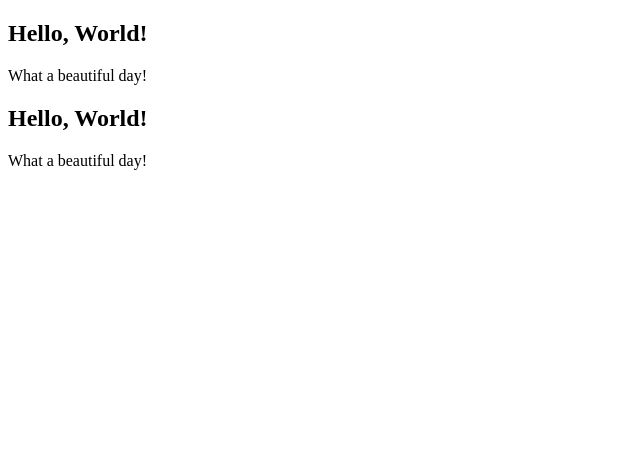
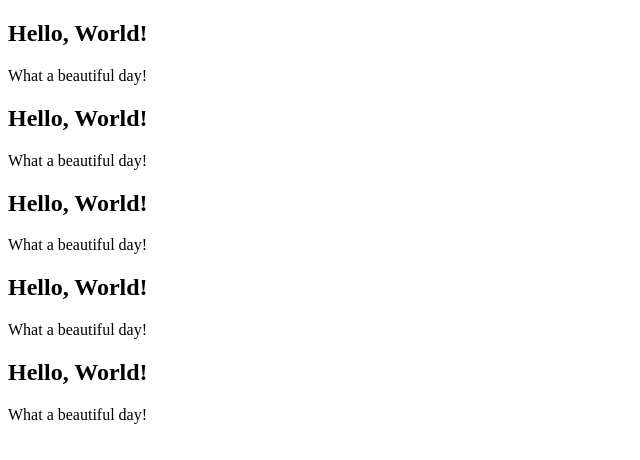
Before and after one commit to hsrvms/develhope-exercises, a React (Vite) app in the folder React/: page / in a window 1280 px wide. Shown: the top 460 px of the page, without its empty margins (0-640 px from the left). Built offline with nearby package versions, Linux system fonts and the light colour scheme.

Commit message:
13-components

```diff
--- a/React/src/App.jsx
+++ b/React/src/App.jsx
@@ -1,10 +1,14 @@
 import Hello from "./components/Hello";
 
-
+//! 13 - Components
+//? I can use as much components as I want in any other component. They are something like html tags but not the same thing. The only difference is Components contains JSX Expressions(html tags and javascript together)
 
 const App = () => {
 	return (
 		<div>
+			<Hello />
+			<Hello />
+			<Hello />
 			<Hello />
 			<Hello />
 		</div>
--- a/React/src/components/Hello.jsx
+++ b/React/src/components/Hello.jsx
@@ -1,6 +1,5 @@
 import Message from "./Message";
 
-//! 12 - Components
 
 function Hello() {
 	return (
--- a/React/src/components/Message.jsx
+++ b/React/src/components/Message.jsx
@@ -1,4 +1,3 @@
-//! 12 - Components
 
 const Message = () => {
 	return (
```
